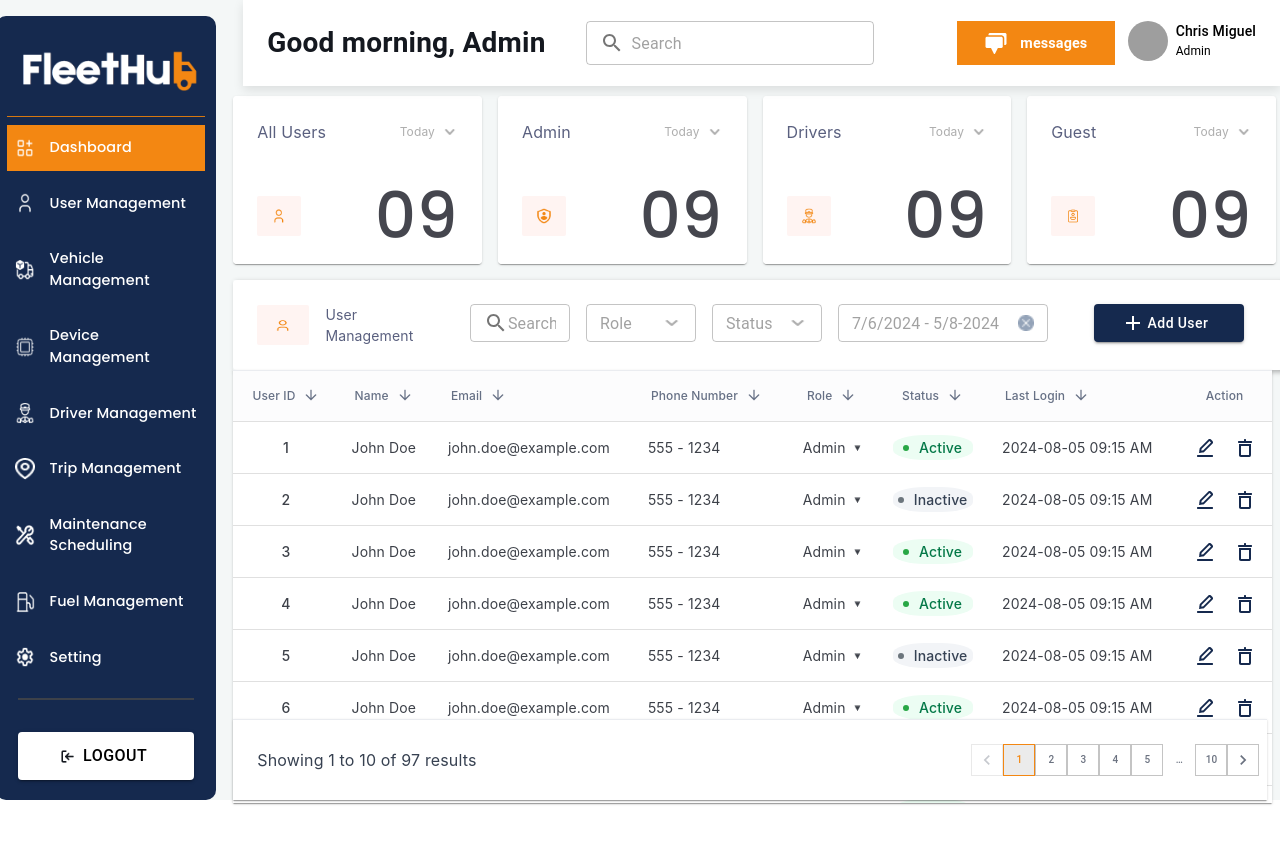
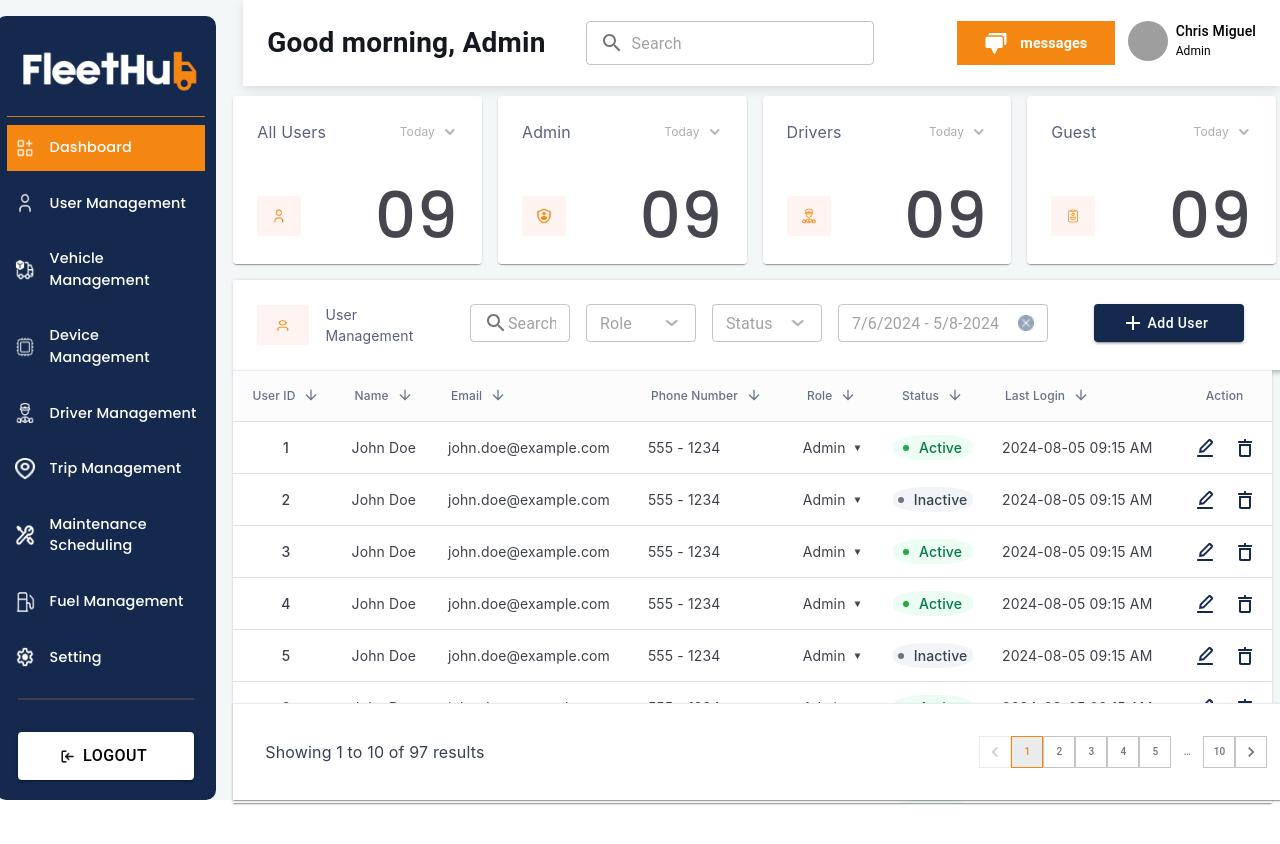
Before and after one commit to GhazanfarIjazOcta/Admin-Panel, a React (Create React App) app: page /dashboard/user-management in a window 1280 px wide. Shown: the top 844 px of the page. Built offline with nearby package versions, Linux system fonts and the light colour scheme; grey boxes are pictures that could not be loaded; the HTML template or start-up script is replaced by a standard one.

Commit message:
v3 finall 28

```diff
--- a/src/components/DashboardComponents/Pagination/TablePagination.js
+++ b/src/components/DashboardComponents/Pagination/TablePagination.js
@@ -25,7 +25,7 @@ export default function TablePagination({ count, currentPageResults }) {
   return (
     <Paper
       sx={{
-        padding: 1,
+        padding: 2,
         borderRadius: 0,
         elevation: 0,
         borderTop: "1px solid #EAECF0",
--- a/src/pages/Pagination/TablePagination.js
+++ b/src/pages/Pagination/TablePagination.js
@@ -44,7 +44,7 @@ export default function TablePagination({ count, currentPageResults }) {
         height="100%"
       >
         <Typography
-          ml={2}
+          ml={1}
           fontWeight={400}
           color="#374151"
           fontFamily="inter"
@@ -63,7 +63,7 @@ export default function TablePagination({ count, currentPageResults }) {
           shape="rounded"
           sx={{
             marginTop: { xs: 1, sm: 0 },
-            width: { xs: "90%", sm: "auto" }, // Ensure buttons fit in one line
+            width: { xs: "100%", sm: "auto" }, // Ensure buttons fit in one line
           }}
         />
       </Stack>
```
